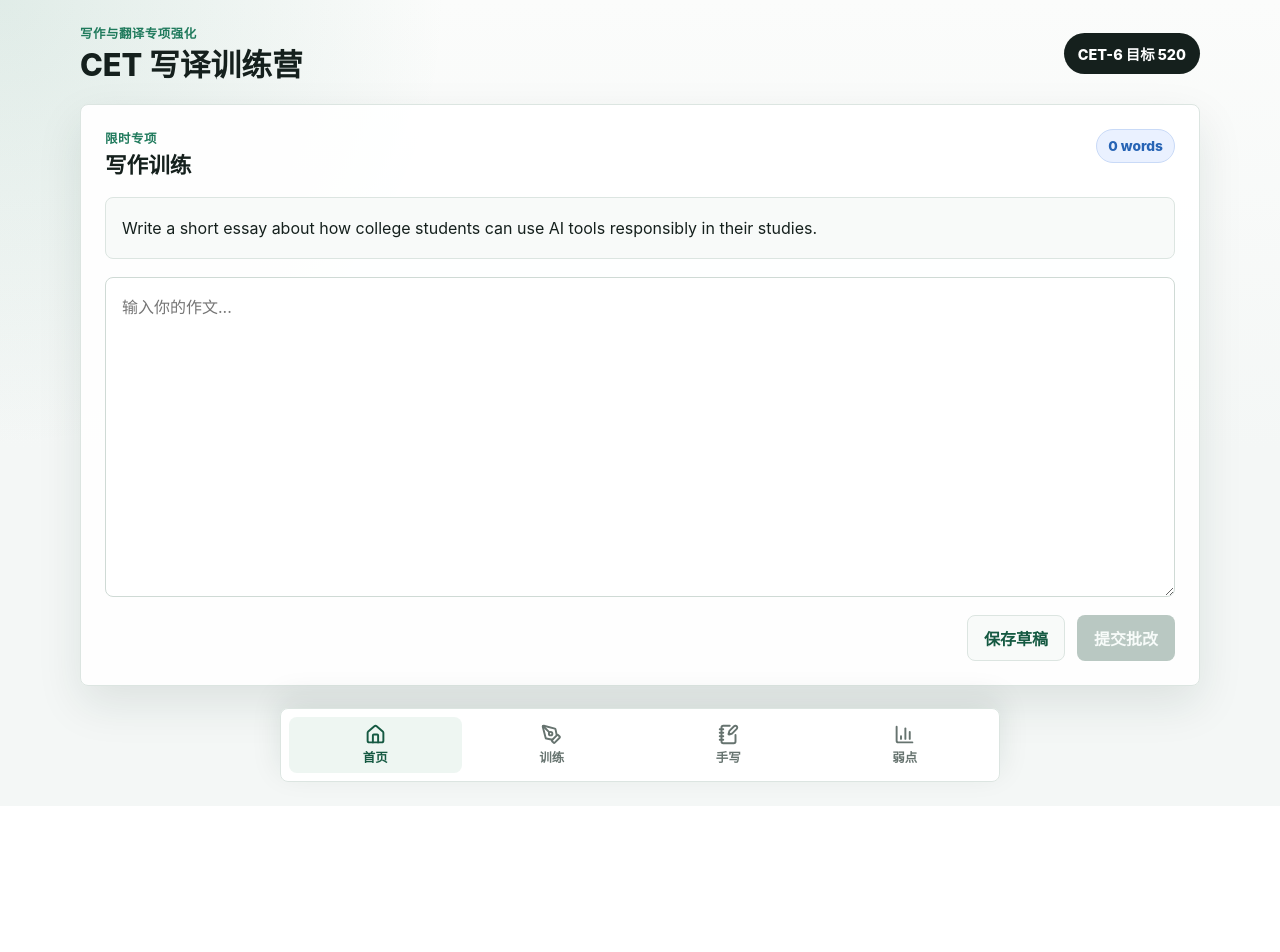
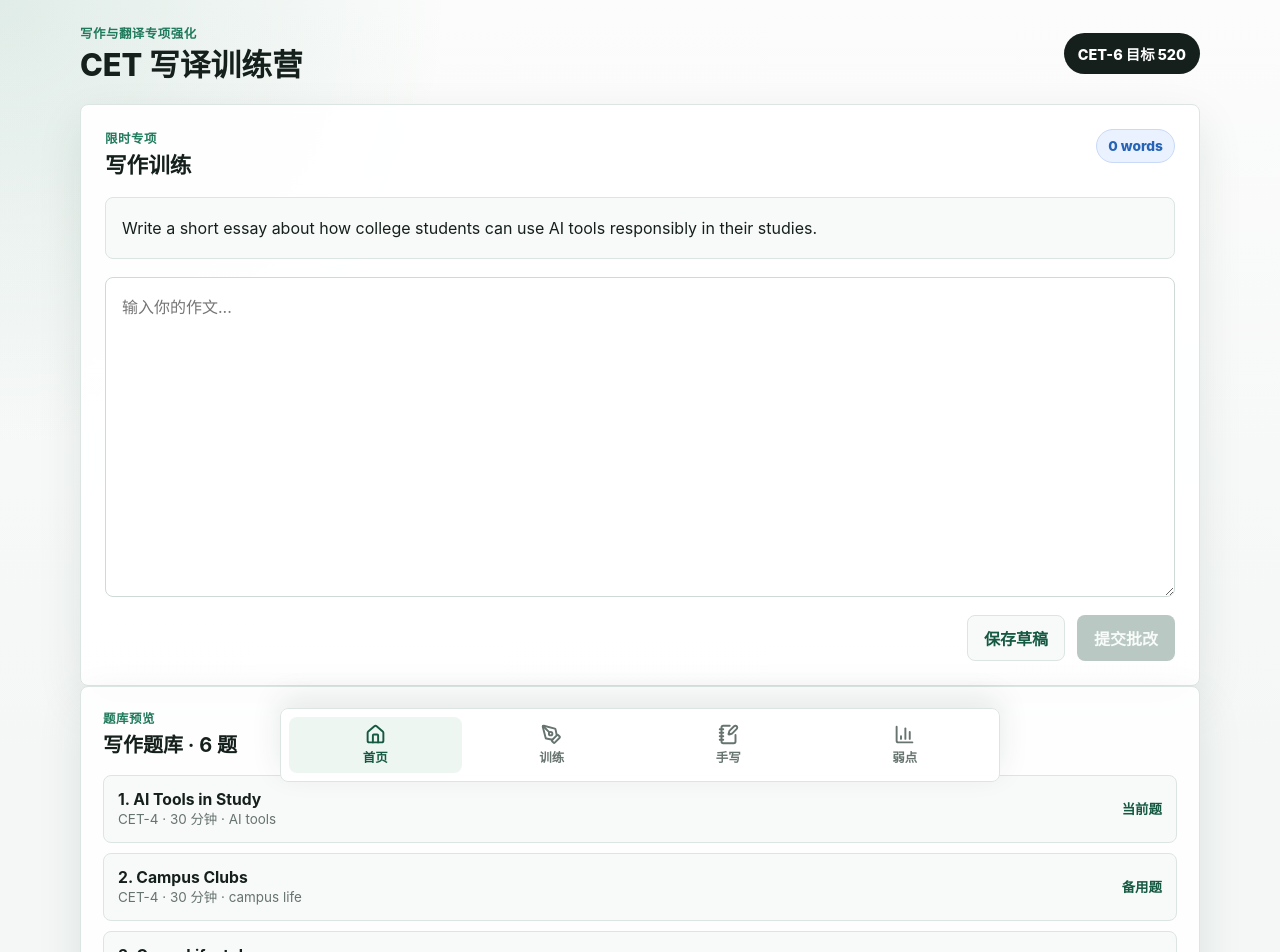
Before and after one commit to Dave-wuwu/Dave-wuwu.github.io, a Next.js app: page /train/writing in a window 1280 px wide. Shown: the top 952 px of the page. Before the commit the page ends 806 px from the top, so only its background shows below. Built offline with nearby package versions, Linux system fonts and the light colour scheme.

Commit message:
Expand and surface the task library

```diff
--- a/src/app/train/writing/page.tsx
+++ b/src/app/train/writing/page.tsx
@@ -1,8 +1,9 @@
 import AppShell from "../../../components/AppShell";
 import TrainingEditor from "../../../components/TrainingEditor";
-import { seedTasks } from "../../../domain/tasks";
+import { getTasksByType } from "../../../domain/tasks";
 
-const writingTask = seedTasks.find((task) => task.type === "writing");
+const writingTasks = getTasksByType("writing");
+const writingTask = writingTasks[0];
 
 export default function WritingTrainingPage() {
   return (
@@ -12,7 +13,32 @@ export default function WritingTrainingPage() {
         prompt={writingTask?.prompt ?? ""}
         placeholder="输入你的作文..."
         submitLabel="提交批改"
-      />
+      >
+        <section className="task-card" aria-labelledby="writing-library-title">
+          <div className="section-heading-row">
+            <div>
+              <p className="section-kicker">题库预览</p>
+              <h2 id="writing-library-title">写作题库 · {writingTasks.length} 题</h2>
+            </div>
+          </div>
+
+          <div className="task-list">
+            {writingTasks.map((task, index) => (
+              <div className="task-link" key={task.id}>
+                <div>
+                  <strong>
+                    {index + 1}. {task.title}
+                  </strong>
+                  <span>
+                    {task.examLevel} · {task.timeLimitMinutes} 分钟 · {task.theme}
+                  </span>
+                </div>
+                <span>{index === 0 ? "当前题" : "备用题"}</span>
+              </div>
+            ))}
+          </div>
+        </section>
+      </TrainingEditor>
     </AppShell>
   );
 }
--- a/src/components/TrainingEditor.tsx
+++ b/src/components/TrainingEditor.tsx
@@ -1,5 +1,6 @@
 "use client";
 
+import type { ReactNode } from "react";
 import { useMemo, useState } from "react";
 
 type TrainingEditorProps = {
@@ -7,6 +8,7 @@ type TrainingEditorProps = {
   prompt: string;
   placeholder: string;
   submitLabel: string;
+  children?: ReactNode;
 };
 
 function countEnglishWords(text: string) {
@@ -24,6 +26,7 @@ export default function TrainingEditor({
   prompt,
   placeholder,
   submitLabel,
+  children,
 }: TrainingEditorProps) {
   const [answer, setAnswer] = useState("");
   const wordCount = useMemo(() => countEnglishWords(answer), [answer]);
@@ -61,6 +64,7 @@ export default function TrainingEditor({
           </button>
         </div>
       </section>
+      {children}
     </main>
   );
 }
--- a/src/domain/tasks.ts
+++ b/src/domain/tasks.ts
@@ -135,3 +135,7 @@ export const seedTasks: TrainingTask[] = [
     theme: "smart cities",
   },
 ];
+
+export function getTasksByType(type: TrainingType) {
+  return seedTasks.filter((task) => task.type === type);
+}
```
Also changed, not shown: src/app/train/translation/page.tsx (+29 -3 lines), 1 other file (tests, documents, lock files or other folders).
